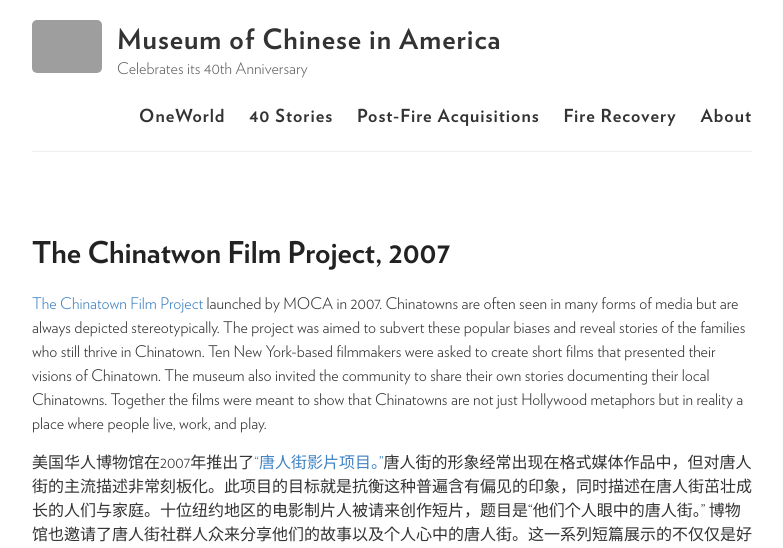
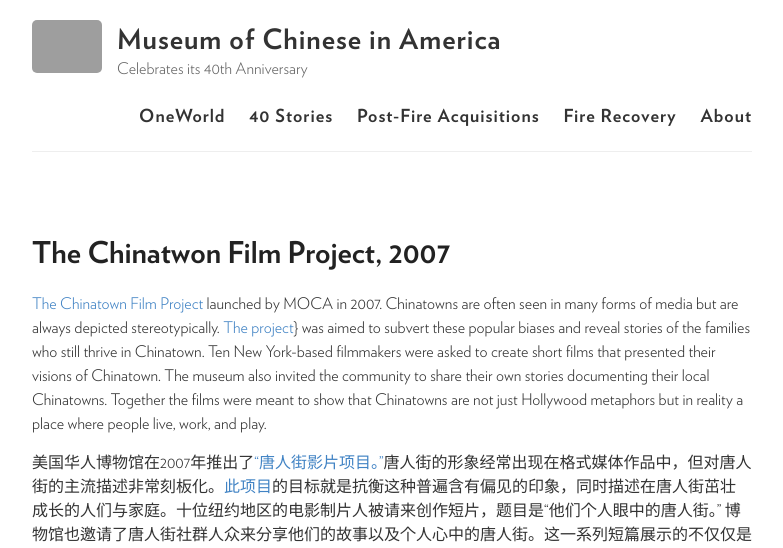
Before and after one commit to moca40/moca40.github.io, a Jekyll site: the page built from _stories/2007-01-01-chinatown-film-project.md, in a window 1280 px wide, cut to the strip 0-548 px from the top of the page. Shown: the whole strip, without its empty margins (248-1031 px from the left). Built offline with Jekyll 4.4.1, drawn with Linux system fonts in a browser that asks for light colours; some of the changed lines change nothing that is shown; some of the changed text lies outside the part shown; grey boxes are pictures that could not be loaded.

Commit message:
Update 2007-01-01-chinatown-film-project.md

```diff
--- a/_stories/2007-01-01-chinatown-film-project.md
+++ b/_stories/2007-01-01-chinatown-film-project.md
@@ -3,11 +3,18 @@
 title: The Chinatwon Film Project, 2007
 slides:
   -
-    img: https://user-images.githubusercontent.com/47676628/72847207-12f0dc00-3c70-11ea-9c02-fb51a03fcf93.jpg
+    img: https://user-images.githubusercontent.com/47676628/90845218-a2a85700-e333-11ea-88c0-3e7718ef0864.JPG
+    url: https://youtu.be/g8xeMJBQtD4
+  -
+    img: https://user-images.githubusercontent.com/47676628/90845201-9cb27600-e333-11ea-8adc-e6eae3f44a57.JPG
+    url: https://youtu.be/L44RCK46xM4
+  -
+    img: https://user-images.githubusercontent.com/47676628/90845232-a76d0b00-e333-11ea-944b-4ab0697ceb5a.JPG
+    url: https://youtu.be/81R8-yQo-zY
 ---
 
-[The Chinatown Film Project](http://www.mocanyc.org/visit/events/chinatown_film_project) launched by MOCA in 2007. Chinatowns are often seen in many forms of media but are always depicted stereotypically.  The project was aimed to subvert these popular biases and reveal stories of the families who still thrive in Chinatown. Ten New York-based filmmakers were asked to create short films that presented their visions of Chinatown. The museum also invited the community to share their own stories documenting their local Chinatowns. Together the films were meant to show that Chinatowns are not just Hollywood metaphors but in reality a place where people live, work, and play.
+[The Chinatown Film Project](https://youtu.be/81R8-yQo-zY) launched by MOCA in 2007. Chinatowns are often seen in many forms of media but are always depicted stereotypically.  [The project](https://www.mocanyc.org/visit/events/chinatown_film_project)} was aimed to subvert these popular biases and reveal stories of the families who still thrive in Chinatown. Ten New York-based filmmakers were asked to create short films that presented their visions of Chinatown. The museum also invited the community to share their own stories documenting their local Chinatowns. Together the films were meant to show that Chinatowns are not just Hollywood metaphors but in reality a place where people live, work, and play.
 
-美国华人博物馆在2007年推出了["唐人街影片项目。"](http://www.mocanyc.org/visit/events/chinatown_film_project)唐人街的形象经常出现在格式媒体作品中，但对唐人街的主流描述非常刻板化。此项目的目标就是抗衡这种普遍含有偏见的印象，同时描述在唐人街茁壮成长的人们与家庭。十位纽约地区的电影制片人被请来创作短片，题目是“他们个人眼中的唐人街。” 博物馆也邀请了唐人街社群人众来分享他们的故事以及个人心中的唐人街。这一系列短篇展示的不仅仅是好莱坞隐喻中的唐人街，而也是一个人们真正在生活，工作，和玩耍的地方。
+美国华人博物馆在2007年推出了["唐人街影片项目。"](https://youtu.be/81R8-yQo-zY)唐人街的形象经常出现在格式媒体作品中，但对唐人街的主流描述非常刻板化。[此项目](https://www.mocanyc.org/visit/events/chinatown_film_project)的目标就是抗衡这种普遍含有偏见的印象，同时描述在唐人街茁壮成长的人们与家庭。十位纽约地区的电影制片人被请来创作短片，题目是“他们个人眼中的唐人街。” 博物馆也邀请了唐人街社群人众来分享他们的故事以及个人心中的唐人街。这一系列短篇展示的不仅仅是好莱坞隐喻中的唐人街，而也是一个人们真正在生活，工作，和玩耍的地方。
 
 {% include slideshow.html %}
```
